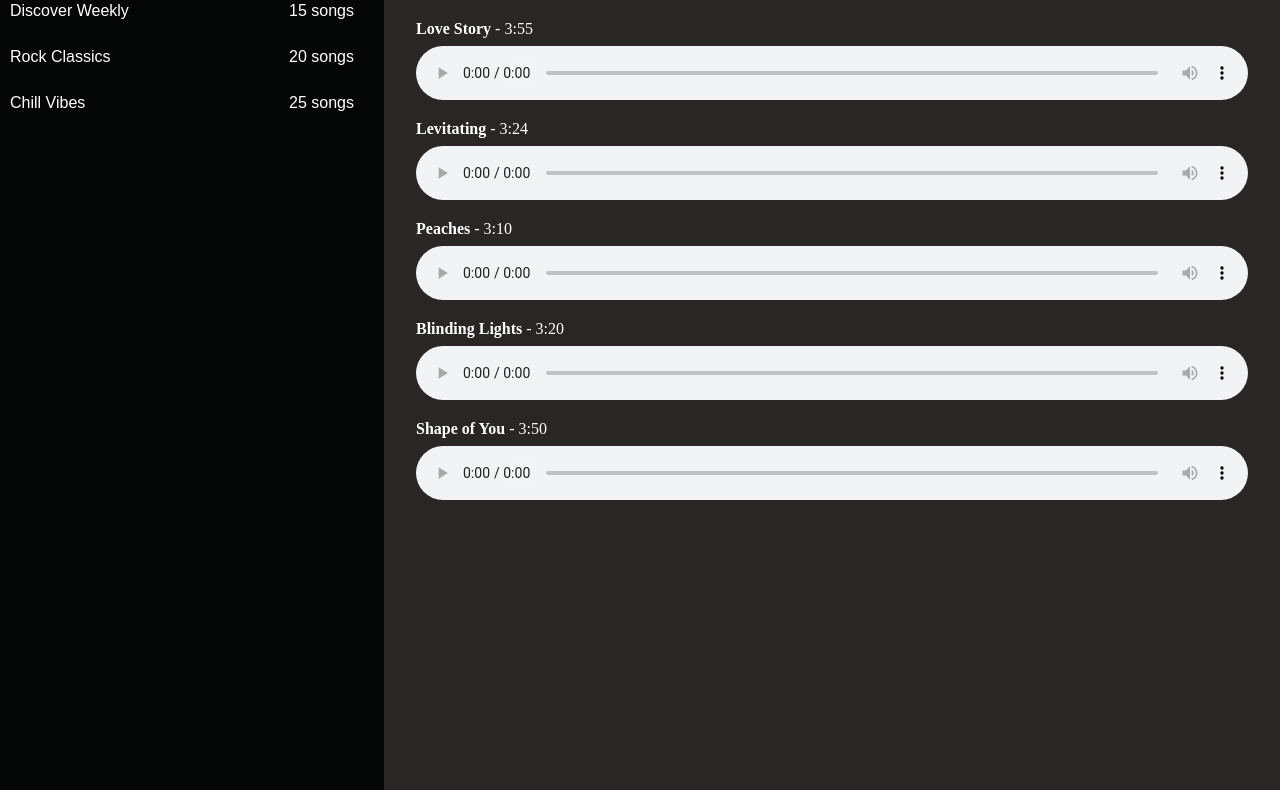
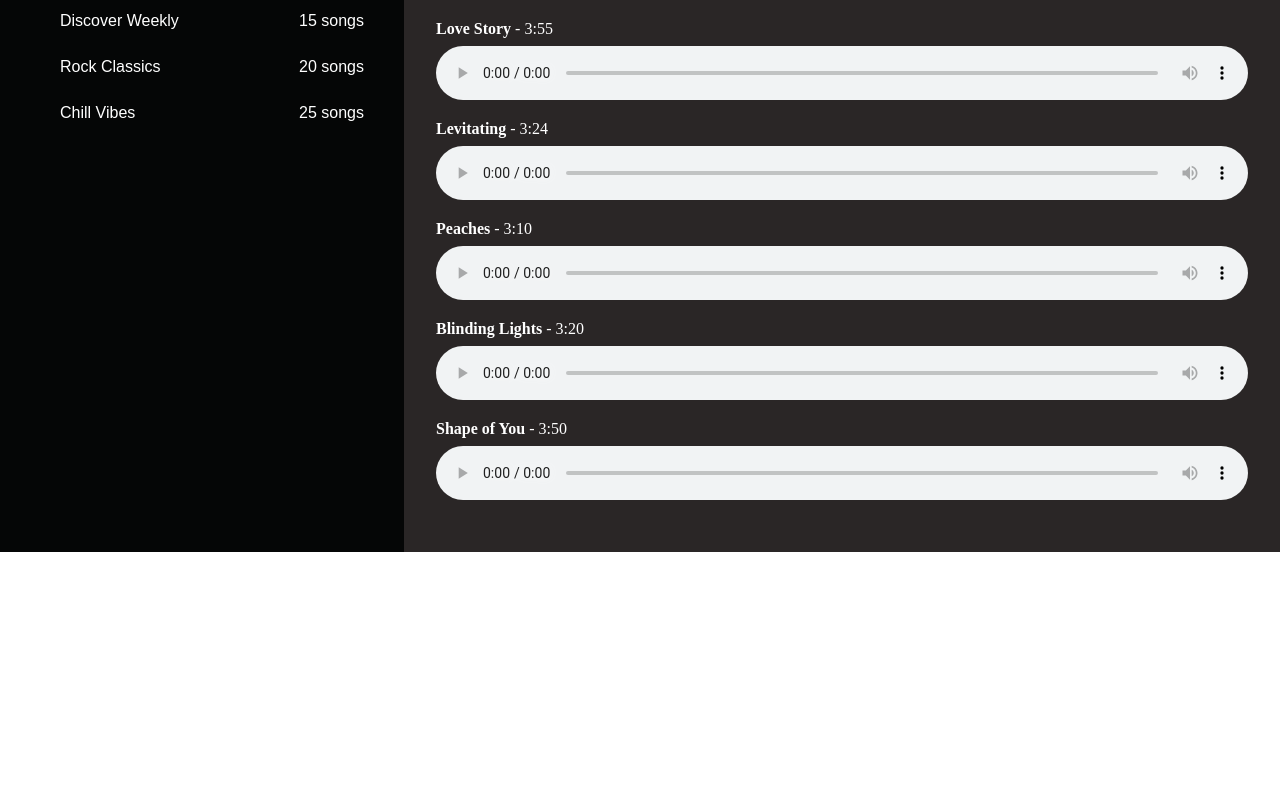
Before and after one commit to Sumaya-yusuf-1/spotify-js, a website built with Vite: page index.html in a window 1280 px wide. Shown: the part 216-1006 px from the top of the page. After the commit the page ends 800 px from the top, so only its background shows below. Built offline with nearby package versions, Linux system fonts and the light colour scheme.

Commit message:
fixed layout

```diff
--- a/aside.js
+++ b/aside.js
@@ -1,3 +1,6 @@
+import { playlists } from "./data/db.js";
+import { renderPlaylist } from "./router.js";
+
 export const aside = () => {
   const asideEl = document.createElement("aside");
   asideEl.classList.add("aside");
@@ -12,44 +15,30 @@ export const aside = () => {
   const asideList = document.createElement("ul");
   asideList.classList.add("aside-list");
 
+  playlists.forEach((playlist) => {
+    const listItem = document.createElement("li");
+    listItem.classList.add("library-item");
+    listItem.style.display = "flex";
+    listItem.style.justifyContent = "space-between";
+    listItem.style.marginRight = "20px";
+    listItem.style.alignItems = "center";
+    listItem.style.cursor = "pointer";
 
-
-    const items = [
-      { text: "Liked Songs", className: "liked-songs" },
-      { text: "YOUR TOP 2025", className: "your-top-2025" },
-      { text: "Discover Weekly", className: "discoverWeekly" },
-      { text: "Rock Classics", className: "rockClassics" },
-      { text: "Chill Vibes", className: "chillVibes" }
-    ];
-
-    const counts = [
-      { text: "5 songs", className: "liked-songs-count" },
-      { text: "10 songs", className: "your-top-2025-count" },
-      { text: "15 songs", className: "discoverWeekly-count" },
-      { text: "20 songs", className: "rockClassics-count" },
-      { text: "25 songs", className: "chillVibes-count" }
-    ];
-
-    items.forEach((item, index) => {
-      const lists = document.createElement("li");
-      lists.classList.add("library-item");
-
-      const Span = document.createElement("span");
-      Span.classList.add(item.className);
-      Span.innerText = item.text;
+    const nameSpan = document.createElement("span");
+    nameSpan.innerText = playlist.name;
 
     const countSpan = document.createElement("span");
-      countSpan.classList.add("count-container", counts[index].className);
-      countSpan.innerText = counts[index].text;
+    countSpan.innerText = `${playlist.songs.length} songs`;
+    countSpan.classList.add("count-container");
 
-      lists.style.display = "flex";
-      lists.style.justifyContent = "space-between";
-      lists.style.marginRight= "20PX"
-      lists.style.alignItems = "center";
+    // ✅ Handle click to switch playlist
+    listItem.addEventListener("click", () => {
+      renderPlaylist(playlist);
+    });
 
-      lists.appendChild(Span);
-      lists.appendChild(countSpan);
-      asideList.appendChild(lists);
+    listItem.appendChild(nameSpan);
+    listItem.appendChild(countSpan);
+    asideList.appendChild(listItem);
   });
 
   asideContainer.appendChild(asideTitle);
--- /dev/null
+++ b/router.js
@@ -0,0 +1,9 @@
+import { playlist } from "./playlist.js";
+
+// This replaces the current main with a new one
+export function renderPlaylist(playlistData) {
+  const oldMain = document.getElementById("main");
+  const newMain = playlist(playlistData); // Create new <main> for selected playlist
+
+  oldMain.replaceWith(newMain); // ✅ swap the old with the new
+}
--- a/style.css
+++ b/style.css
@@ -53,8 +53,12 @@ body {
 /*aside css */
 
 .aside {
-  margin-top: 0;
   width: 30%;
+  background-color: #050606;
+  color: white;
+  padding: 10px;
+  display: flex;
+  flex-direction: column;
 }
 
 .aside-container {
@@ -64,15 +68,12 @@ body {
   padding: 10px;
 }
 .aside-list {
-  list-style: none;
-  padding: 0;
-  margin: 0;
+  flex-grow: 1;
+  overflow-y: auto;
   display: flex;
   flex-direction: column;
   gap: 1.75rem;
-  height: 1000px;
   font-family: Arial, Helvetica, sans-serif;
-  text-decoration: none;
 }
 h2 {
   margin-top: 0;
@@ -94,6 +95,7 @@ h2:hover{
   display: flex;
   flex-direction: row;
   width: 100%;
+  align-items: stretch; /* ✅ This ensures children grow equally */
 }
 .main {
   flex-grow: 1;
```
Lines whose indentation alone changed are shown as unchanged.
